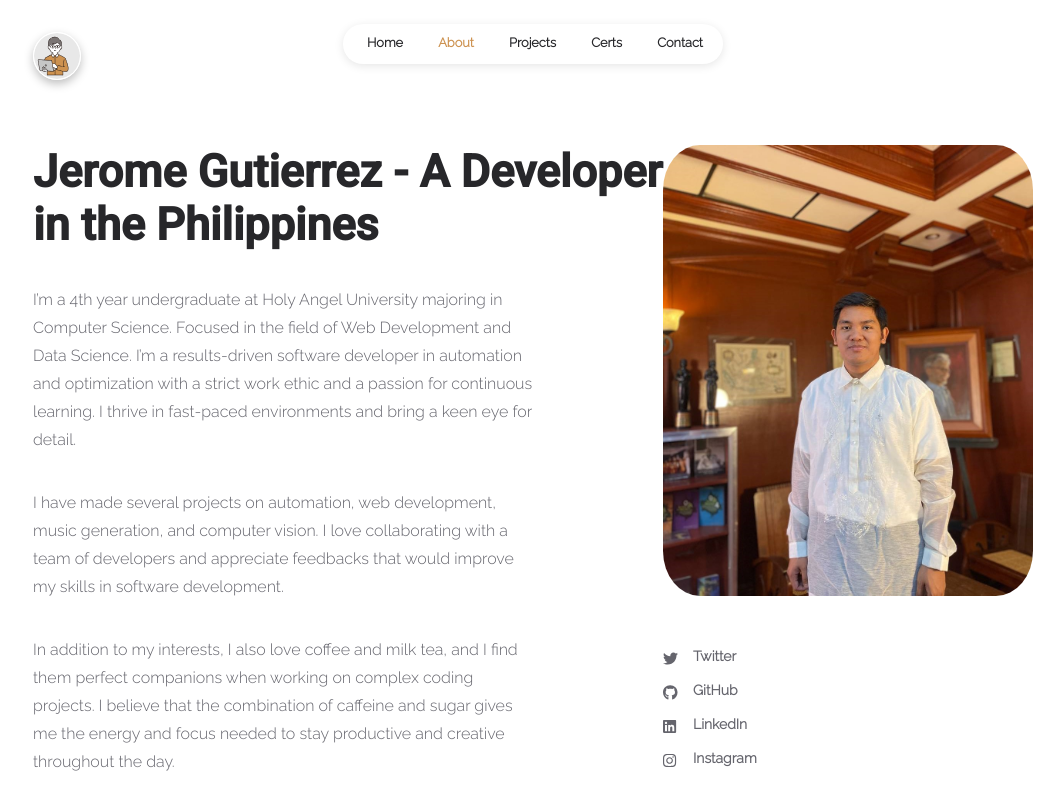
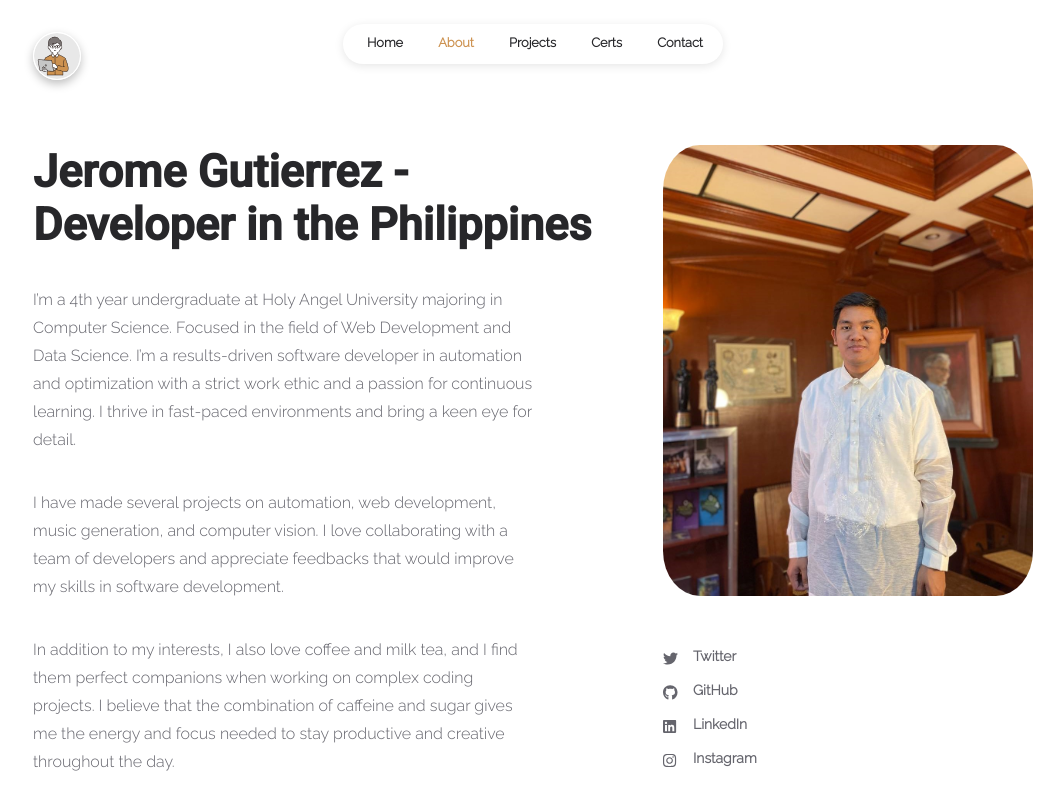
Before and after one commit to devJerb/dev-jerb, a React (Create React App) app: page /about in a window 1280 px wide. Shown: the top 800 px of the page, without its empty margins (107-1171 px from the left). Built offline with nearby package versions, Linux system fonts and the light colour scheme.

Commit message:
update content; removed unecessary words

```diff
--- a/src/data/user.js
+++ b/src/data/user.js
@@ -22,7 +22,7 @@ const INFO = {
 	},
 
 	about: {
-		title: "Jerome Gutierrez - A Developer in the Philippines",
+		title: "Jerome Gutierrez - Developer in the Philippines",
 		description1:
 			"I’m a 4th year undergraduate at Holy Angel University majoring in Computer Science. Focused in the field of Web Development and Data Science. I’m a results-driven software developer in automation and optimization with a strict work ethic and a passion for continuous learning. I thrive in fast-paced environments and bring a keen eye for detail.",
 		description2:
--- a/src/pages/styles/about.css
+++ b/src/pages/styles/about.css
@@ -30,7 +30,7 @@
 }
 
 .about-title {
-	width: 100% !important;
+	width: 90% !important;
 }
 
 .about-subtitle {
```
